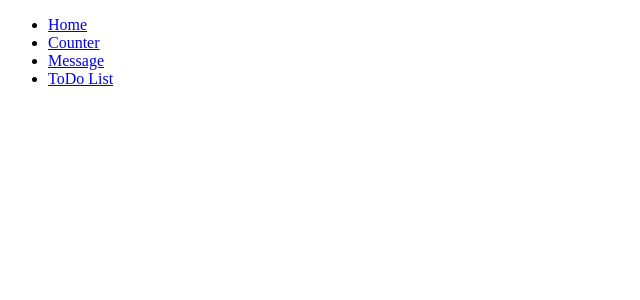
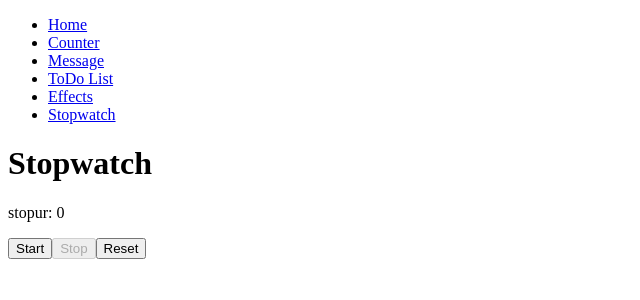
Before and after one commit to Indok93/react-useState-learning2, a React (Vite) app: page /stopwatch in a window 1280 px wide. Shown: the top 300 px of the page, without its empty margins (0-640 px from the left). Built offline with nearby package versions, Linux system fonts and the light colour scheme.

Commit message:
stopwatch made

```diff
--- a/src/components/AppRouter/AppRouter.jsx
+++ b/src/components/AppRouter/AppRouter.jsx
@@ -3,6 +3,8 @@ import { Home } from "../../pages/Home/Home"
 import { Counter } from "../Counter/Counter"
 import { Message } from "../Message/Message"
 import { ToDoList } from "../ToDoList/ToDoList"
+import { Effects } from "../Effects/Effects"
+import { StopWatch } from "../StopWatch/StopWatch"
 
 
 export const AppRouter = () => {
@@ -12,6 +14,8 @@ export const AppRouter = () => {
         <Route path="/counter" element={<Counter />} />
         <Route path="/message" element={<Message />} />
         <Route path="/todolist" element={<ToDoList />} />
+        <Route path="/effects" element={<Effects />} />
+        <Route path="/stopwatch" element={<StopWatch />} />
     </Routes>
   )
 }
--- /dev/null
+++ b/src/components/Effects/Effects.jsx
@@ -0,0 +1,18 @@
+import { useEffect, useState } from "react"
+import { ContentWrapper } from "../ContentWrapper/ContentWrapper"
+
+
+export const Effects = () => {
+    const [count, setCount] = useState(0)
+
+    useEffect(() => {
+        setCount(count + 1)
+        console.log(count);
+    }, [])
+
+  return (
+    <ContentWrapper title="Eksempel på useEffect">
+        <p>{count}</p>
+    </ContentWrapper>
+  )
+}
--- a/src/components/Navbar/Navbar.jsx
+++ b/src/components/Navbar/Navbar.jsx
@@ -9,6 +9,8 @@ export const NavBar = () => {
                 <li><NavLink to="counter">Counter</NavLink></li>
                 <li><NavLink to="message">Message</NavLink></li>
                 <li><NavLink to="todolist">ToDo List</NavLink></li>
+                <li><NavLink to="effects">Effects</NavLink></li>
+                <li><NavLink to="stopwatch">Stopwatch</NavLink></li>
             </ul>
         </nav>
     )
--- /dev/null
+++ b/src/components/StopWatch/StopWatch.jsx
@@ -0,0 +1,48 @@
+import { useEffect, useState } from "react"
+import { ContentWrapper } from "../ContentWrapper/ContentWrapper"
+
+export const StopWatch = () => {
+    const [count, setCount] = useState(0);
+    const [isRunning, setIsRunning] = useState(false);
+
+    useEffect(() => {
+        let timerId;
+
+        if (isRunning) {
+            timerId = setTimeout(() => {
+                setCount((prevCount) => prevCount +1);
+            }, 1000);
+        }
+
+        return () => {
+            clearTimeout(timerId);
+        }
+    }, [isRunning, count]);
+
+    const handleStart = () => {
+        setIsRunning(true);
+    };
+
+    const handleStop = () => {
+        setIsRunning(false);
+    };
+
+    const handleReset = () => {
+        setCount(0);
+    };
+
+  return (
+    <ContentWrapper title="Stopwatch">
+        <p>stopur: {count}</p>
+        <button onClick={handleStart} disabled={isRunning}>
+            Start
+        </button>
+        <button onClick={handleStop} disabled={!isRunning}>
+            Stop
+        </button>
+        <button onClick={handleReset}>
+            Reset
+        </button>
+    </ContentWrapper>
+  )
+}
```
